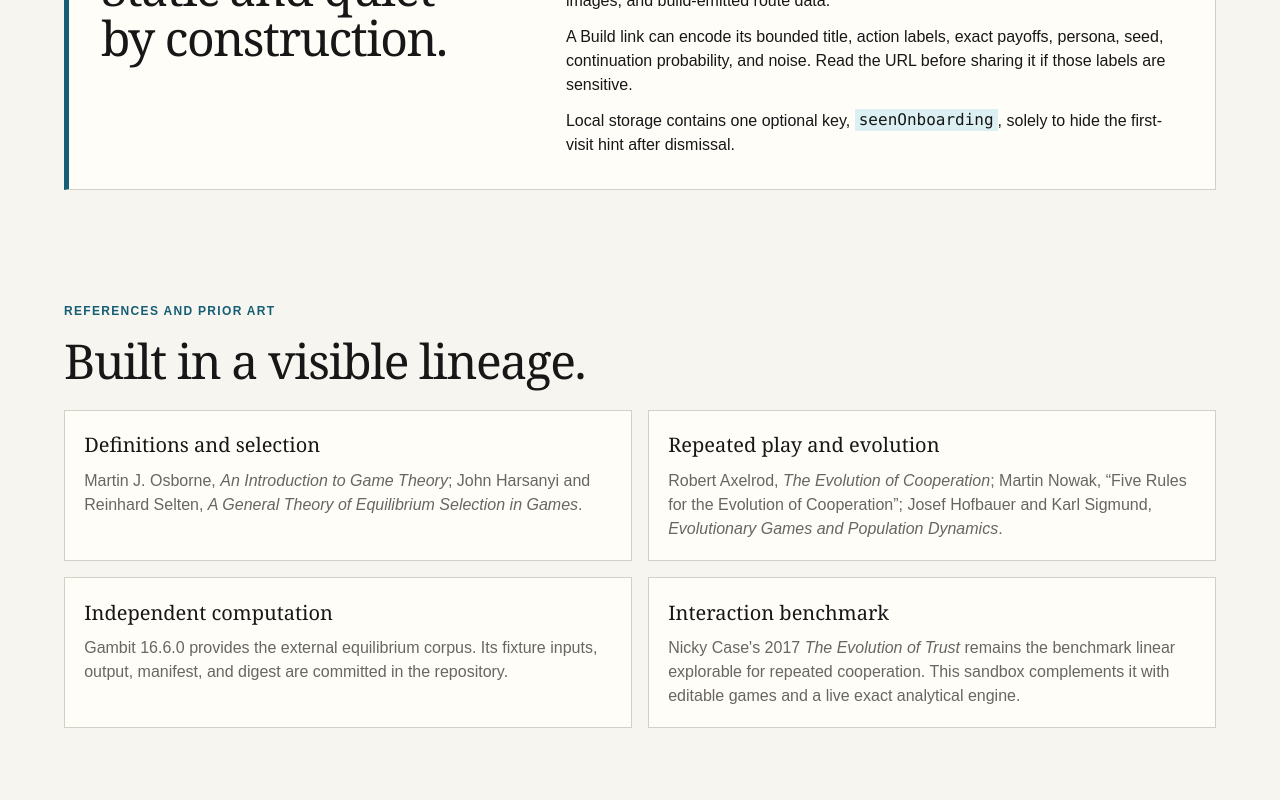
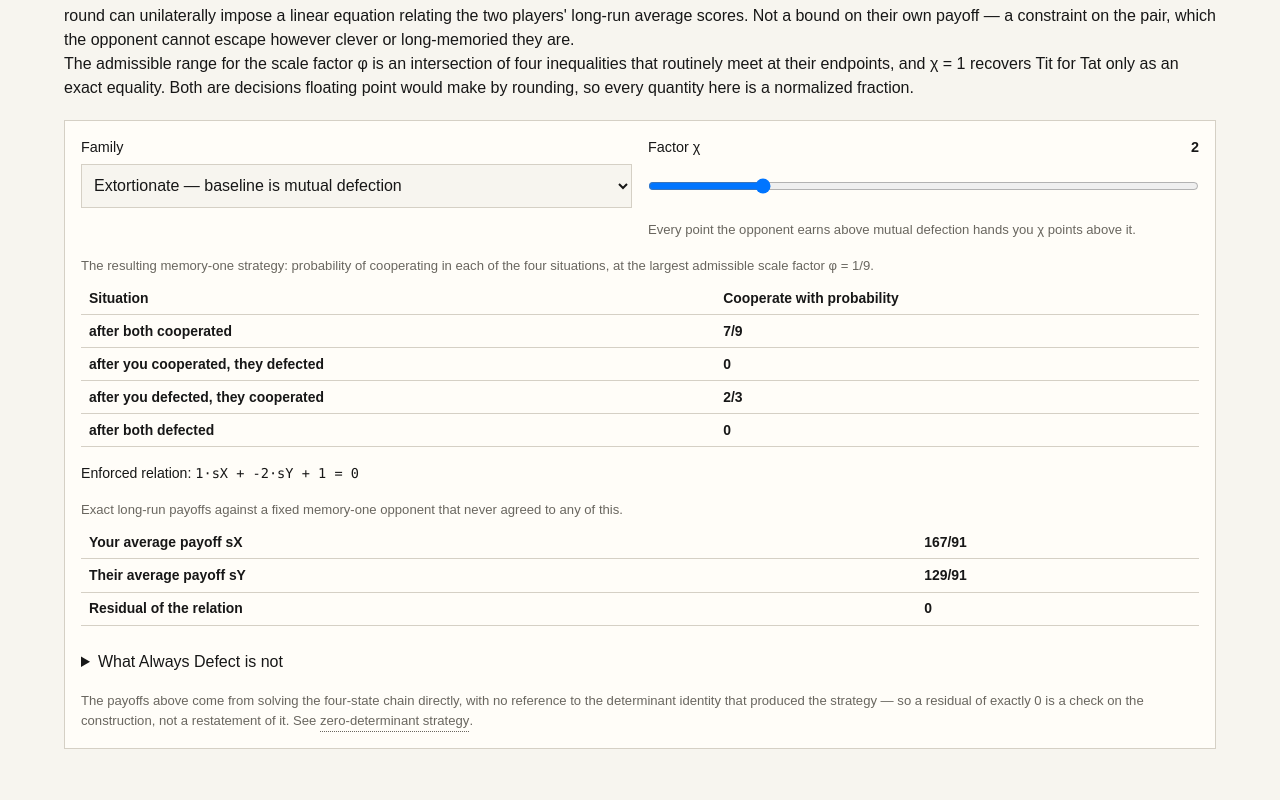
Before and after one commit to ItsMonarch04/gt-sandbox, a Next.js app: page /methods in a window 1280 px wide. Shown: the part 2100-2900 px from the top of the page. Built offline with nearby package versions, Linux system fonts and the light colour scheme; no server answers.

Commit message:
Commit v0.16.18: Zero-Determinant Methods Demo /18-O8-O7

```diff
--- a/package.json
+++ b/package.json
@@ -1,6 +1,6 @@
 {
   "name": "game-theory-sandbox",
-  "version": "0.16.17",
+  "version": "0.16.18",
   "private": true,
   "packageManager": "pnpm@11.7.0",
   "engines": {
--- a/src/app/globals.css
+++ b/src/app/globals.css
@@ -3814,3 +3814,129 @@ main {
     stroke: GrayText;
   }
 }
+
+/* --- V2-P6: zero-determinant demo --------------------------------------- */
+
+.zd-demo {
+  margin-top: 1.25rem;
+  padding: 1rem;
+  border: 1px solid var(--line);
+  background: var(--paper-raised);
+}
+
+.zd-demo__controls {
+  display: grid;
+  gap: 1rem;
+  margin-bottom: 1rem;
+}
+
+@media (min-width: 40rem) {
+  .zd-demo__controls {
+    grid-template-columns: minmax(0, 1fr) minmax(0, 1fr);
+  }
+}
+
+.zd-demo__control label {
+  display: flex;
+  gap: 0.75rem;
+  align-items: baseline;
+  justify-content: space-between;
+  font-size: 0.9rem;
+}
+
+.zd-demo__control output {
+  font-variant-numeric: tabular-nums;
+  font-weight: 700;
+}
+
+.zd-demo__control select {
+  width: 100%;
+  min-height: 2.75rem;
+  margin-top: 0.3rem;
+  padding: 0.4rem 0.5rem;
+  border: 1px solid var(--line);
+  background: var(--paper);
+  font: inherit;
+}
+
+.zd-demo__control input[type="range"] {
+  width: 100%;
+  min-height: 2.75rem;
+  margin-top: 0.3rem;
+}
+
+.zd-demo__note {
+  margin: 0.35rem 0 0;
+  color: var(--muted);
+  font-size: 0.82rem;
+}
+
+.zd-demo__strategy,
+.zd-demo__outcome {
+  width: 100%;
+  margin-bottom: 1rem;
+  border-collapse: collapse;
+  font-size: 0.87rem;
+}
+
+.zd-demo__strategy caption,
+.zd-demo__outcome caption {
+  margin-bottom: 0.4rem;
+  color: var(--muted);
+  font-size: 0.82rem;
+  text-align: left;
+}
+
+.zd-demo__strategy th,
+.zd-demo__strategy td,
+.zd-demo__outcome th,
+.zd-demo__outcome td {
+  padding: 0.35rem 0.5rem;
+  border-bottom: 1px solid var(--line);
+  font-variant-numeric: tabular-nums;
+  text-align: left;
+}
+
+.zd-demo__strategy td,
+.zd-demo__outcome td {
+  font-weight: 700;
+}
+
+.zd-demo__callout {
+  margin: 0 0 1rem;
+  padding: 0.6rem 0.75rem;
+  border-left: 3px solid var(--accent);
+  background: var(--accent-soft);
+  font-size: 0.88rem;
+}
+
+.zd-demo__relation {
+  margin: 0 0 1rem;
+  font-size: 0.88rem;
+}
+
+/* The relation can run long once χ is a fraction; wrap rather than overflow. */
+.zd-demo__relation code {
+  overflow-wrap: anywhere;
+  word-break: break-word;
+  font-size: 0.85rem;
+}
+
+.zd-demo__infeasible {
+  margin: 0 0 1rem;
+  padding: 0.6rem 0.75rem;
+  border-left: 3px solid var(--accent-warm);
+  font-size: 0.88rem;
+}
+
+.zd-demo__honesty summary {
+  min-height: 2.75rem;
+  padding: 0.5rem 0;
+  cursor: pointer;
+}
+
+.zd-demo__honesty p {
+  margin: 0 0 0.6rem;
+  color: var(--muted);
+  font-size: 0.86rem;
+}
--- a/src/app/methods/page.tsx
+++ b/src/app/methods/page.tsx
@@ -1,4 +1,6 @@
 import type { Metadata } from "next";
+import { ZeroDeterminantDemo } from "@/components/methods/zd-demo";
+import { zdContent } from "@/content/zd";
 
 export const metadata: Metadata = {
   title: "Methods",
@@ -121,6 +123,21 @@ export default function MethodsPage() {
       </section>
 
       <section
+        aria-labelledby="zd-title"
+        className="methods__section methods__zd"
+      >
+        <div>
+          <p className="eyebrow">Worked demonstration</p>
+          <h2 id="zd-title">One player can fix the scoreboard.</h2>
+        </div>
+        <div>
+          <p>{zdContent.framing}</p>
+          <p>{zdContent.exactness}</p>
+          <ZeroDeterminantDemo />
+        </div>
+      </section>
+
+      <section
         aria-labelledby="privacy-title"
         className="methods__section methods__privacy"
       >
--- /dev/null
+++ b/src/components/methods/zd-demo.tsx
@@ -0,0 +1,202 @@
+"use client";
+
+import { useMemo, useState } from "react";
+import { GlossaryTerm } from "@/components/ui/glossary-term";
+import { zdContent } from "@/content/zd";
+import {
+  classifyZd,
+  extortionateStrategy,
+  generousStrategy,
+  relationResidual,
+  stationaryOutcome,
+  ALWAYS_DEFECT,
+  CANONICAL_PD,
+  TIT_FOR_TAT,
+  type MemoryOneStrategy,
+} from "@/engine/zd";
+import { equals, formatRational, rational } from "@/engine/rational";
+
+const CHI_DENOMINATOR = 10n;
+const STATE_LABELS = [
+  "after both cooperated",
+  "after you cooperated, they defected",
+  "after you defected, they cooperated",
+  "after both defected",
+] as const;
+
+/**
+ * A fixed, deliberately unremarkable opponent. Every probability is strictly
+ * inside (0, 1) so the four-state chain is ergodic and the long-run payoffs are
+ * well defined — the point being that the enforced relation holds against this
+ * opponent without the opponent having agreed to anything.
+ */
+const HOUSE_OPPONENT: MemoryOneStrategy = [
+  rational(9n, 12n),
+  rational(3n, 12n),
+  rational(7n, 12n),
+  rational(2n, 12n),
+];
+
+export function ZeroDeterminantDemo() {
+  const [family, setFamily] = useState<"extortionate" | "generous">(
+    "extortionate",
+  );
+  const [chiStep, setChiStep] = useState(20);
+
+  const chi = rational(BigInt(chiStep), CHI_DENOMINATOR);
+
+  const construction = useMemo(
+    () =>
+      family === "extortionate"
+        ? extortionateStrategy(CANONICAL_PD, chi)
+        : generousStrategy(CANONICAL_PD, chi),
+    [chi, family],
+  );
+
+  const outcome = useMemo(
+    () =>
+      construction.kind === "feasible"
+        ? stationaryOutcome(CANONICAL_PD, construction.strategy, HOUSE_OPPONENT)
+        : null,
+    [construction],
+  );
+
+  const isTitForTat =
+    construction.kind === "feasible" &&
+    construction.strategy.every((value, index) =>
+      equals(value, TIT_FOR_TAT[index]),
+    );
+
+  const allDefectVerdict = classifyZd(CANONICAL_PD, ALWAYS_DEFECT);
+
+  return (
+    <div className="zd-demo">
+      <div className="zd-demo__controls">
+        <div className="zd-demo__control">
+          <label htmlFor="zd-family">Family</label>
+          <select
+            id="zd-family"
+            onChange={(event) => setFamily(event.target.value as typeof family)}
+            value={family}
+          >
+            <option value="extortionate">
+              Extortionate — baseline is mutual defection
+            </option>
+            <option value="generous">
+              Generous — baseline is mutual cooperation
+            </option>
+          </select>
+        </div>
+
+        <div className="zd-demo__control">
+          <label htmlFor="zd-chi">
+            Factor χ<output htmlFor="zd-chi">{formatRational(chi)}</output>
+          </label>
+          <input
+            id="zd-chi"
+            max={60}
+            min={10}
+            onChange={(event) => setChiStep(Number(event.target.value))}
+            step={1}
+            type="range"
+            value={chiStep}
+          />
+          <p className="zd-demo__note">
+            {family === "extortionate"
+              ? "Every point the opponent earns above mutual defection hands you χ points above it."
+              : "Every point the opponent falls short of mutual cooperation, you fall short by χ — you absorb more of the loss than you cause."}
+          </p>
+        </div>
+      </div>
+
+      {construction.kind === "infeasible" ? (
+        <p className="zd-demo__infeasible" data-testid="zd-infeasible">
+          {construction.witness}
+        </p>
+      ) : (
+        <>
+          <table className="zd-demo__strategy" data-testid="zd-strategy">
+            <caption>
+              The resulting memory-one strategy: probability of cooperating in
+              each of the four situations, at the largest admissible scale
+              factor φ = {formatRational(construction.phi.max)}.
+            </caption>
+            <thead>
+              <tr>
+                <th scope="col">Situation</th>
+                <th scope="col">Cooperate with probability</th>
+              </tr>
+            </thead>
+            <tbody>
+              {construction.strategy.map((value, index) => (
+                <tr key={STATE_LABELS[index]}>
+                  <th scope="row">{STATE_LABELS[index]}</th>
+                  <td>{formatRational(value)}</td>
+                </tr>
+              ))}
+            </tbody>
+          </table>
+
+          {isTitForTat ? (
+            <p className="zd-demo__callout" data-testid="zd-tft">
+              <strong>That is Tit for Tat, exactly.</strong>{" "}
+              {zdContent.titForTat}
+            </p>
+          ) : null}
+
+          <p className="zd-demo__relation" data-testid="zd-relation">
+            Enforced relation:{" "}
+            <code>
+              {formatRational(construction.relation.alpha)}·sX +{" "}
+              {formatRational(construction.relation.beta)}·sY +{" "}
+              {formatRational(construction.relation.gamma)} = 0
+            </code>
+          </p>
+
+          {outcome ? (
+            <table className="zd-demo__outcome" data-testid="zd-outcome">
+              <caption>
+                Exact long-run payoffs against a fixed memory-one opponent that
+                never agreed to any of this.
+              </caption>
+              <tbody>
+                <tr>
+                  <th scope="row">Your average payoff sX</th>
+                  <td>{formatRational(outcome.ownPayoff)}</td>
+                </tr>
+                <tr>
+                  <th scope="row">Their average payoff sY</th>
+                  <td>{formatRational(outcome.opponentPayoff)}</td>
+                </tr>
+                <tr>
+                  <th scope="row">Residual of the relation</th>
+                  <td data-testid="zd-residual">
+                    {formatRational(
+                      relationResidual(construction.relation, outcome),
+                    )}
+                  </td>
+                </tr>
+              </tbody>
+            </table>
+          ) : null}
+        </>
+      )}
+
+      <details className="zd-demo__honesty">
+        <summary>What Always Defect is not</summary>
+        <p>{zdContent.allDefect}</p>
+        {allDefectVerdict.kind === "not-zero-determinant" ? (
+          <p data-testid="zd-alld">{allDefectVerdict.witness}</p>
+        ) : null}
+      </details>
+
+      <p className="zd-demo__note">
+        The payoffs above come from solving the four-state chain directly, with
+        no reference to the determinant identity that produced the strategy — so
+        a residual of exactly 0 is a check on the construction, not a
+        restatement of it. See <GlossaryTerm term="zero-determinant-strategy" />
+        .
+      </p>
+    </div>
+  );
+}
--- a/src/content/glossary.ts
+++ b/src/content/glossary.ts
@@ -21,6 +21,7 @@ export type GlossaryTermId =
   | "spatial-reciprocity"
   | "subgame-perfect-equilibrium"
   | "winners-curse"
+  | "zero-determinant-strategy"
   | "zero-sum";
 
 export interface GlossaryTermDefinition {
@@ -141,6 +142,11 @@ export const glossary: Readonly<
     definition:
       "In a common-value auction, the tendency for the winning bidder to have overestimated the item's value, since winning means bidding more than everyone else.",
   },
+  "zero-determinant-strategy": {
+    label: "zero-determinant strategy",
+    definition:
+      "A memory-one strategy for a repeated game that unilaterally forces a fixed linear relationship between the two players' long-run average payoffs, whatever the opponent does.",
+  },
   "zero-sum": {
     label: "zero-sum",
     definition:
```
Also changed, not shown: 2 other files (tests, documents, lock files or other folders).
